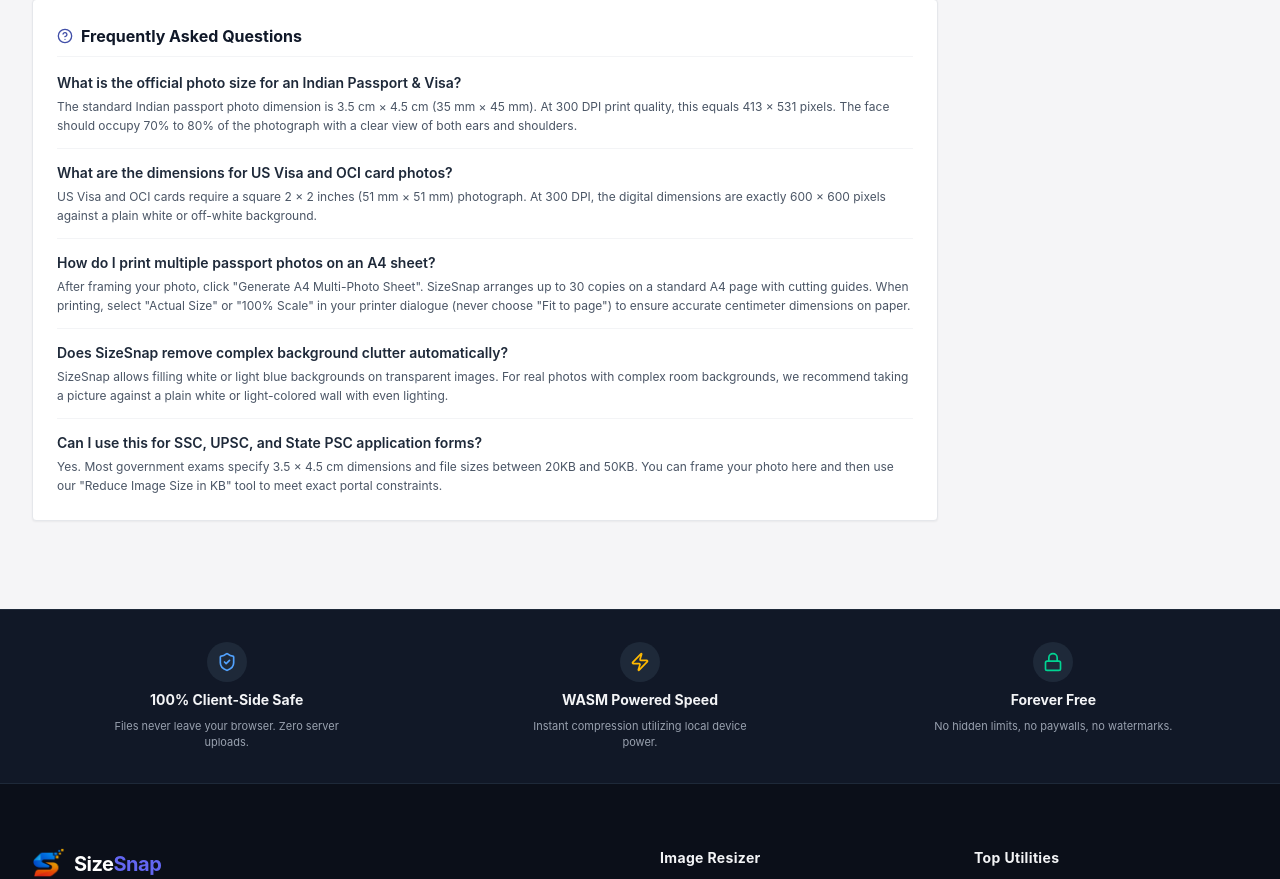
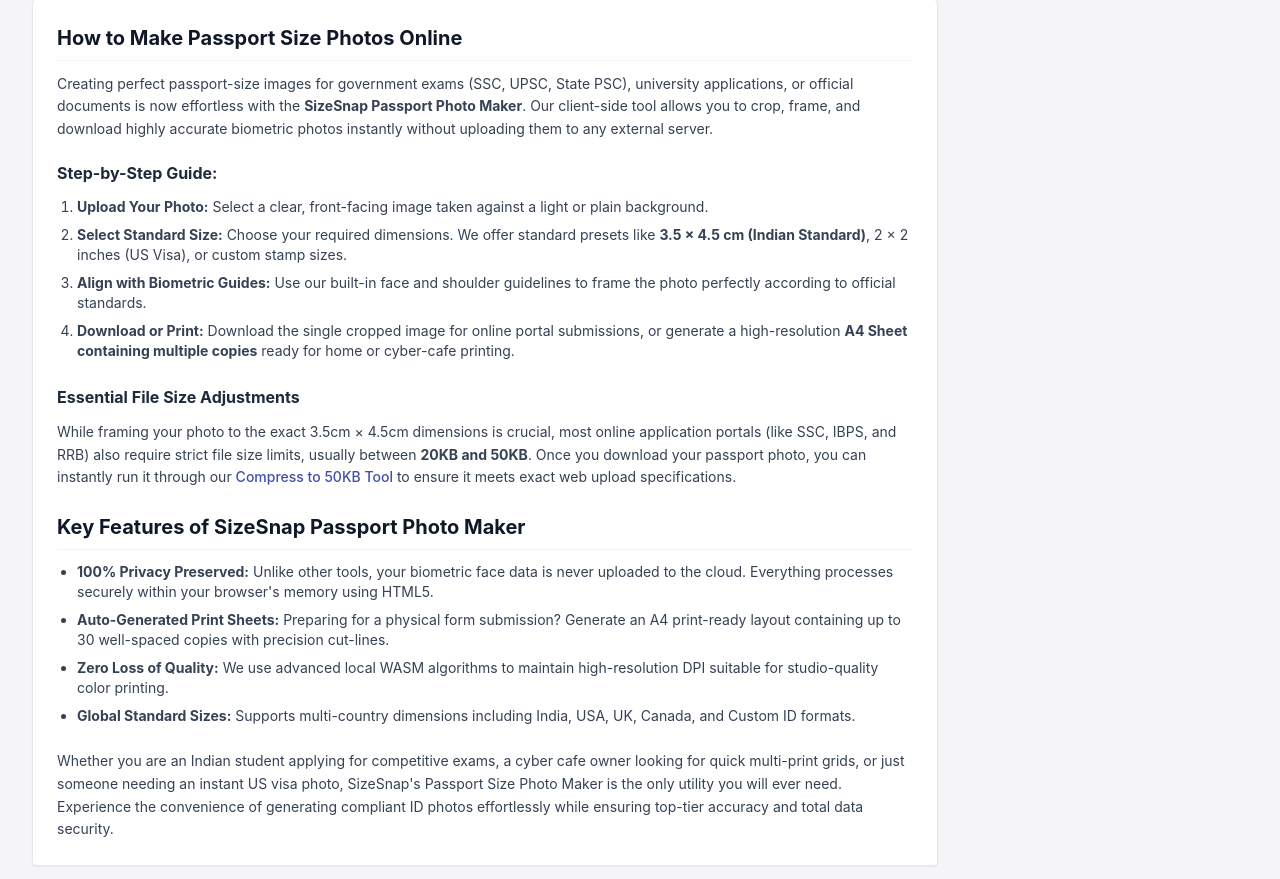
Before and after one commit to pawanprajapati23/sizesnap.in, a Next.js app: page /tools/passport-photo-maker in a window 1280 px wide. Shown: the part 1056-1935 px from the top of the page. Built offline with nearby package versions, Linux system fonts and the light colour scheme; no server answers.

Commit message:
docs: add pi7 inspired comprehensive SEO article to passport photo maker

```diff
--- a/app/tools/passport-photo-maker/page.tsx
+++ b/app/tools/passport-photo-maker/page.tsx
@@ -167,6 +167,43 @@
               </div>
             )}
 
+            {/* Comprehensive SEO Article Section (Inspired by Pi7) */}
+            <article className="bg-white p-5 sm:p-6 rounded-[4px] border border-gray-200 shadow-xs text-gray-700">
+              <h2 className="text-lg sm:text-xl font-bold text-gray-900 mb-3 border-b border-gray-100 pb-2">
+                How to Make Passport Size Photos Online
+              </h2>
+              <p className="text-sm mb-5 leading-relaxed">
+                Creating perfect passport-size images for government exams (SSC, UPSC, State PSC), university applications, or official documents is now effortless with the <strong>SizeSnap Passport Photo Maker</strong>. Our client-side tool allows you to crop, frame, and download highly accurate biometric photos instantly without uploading them to any external server.
+              </p>
+
+              <h3 className="text-base font-bold text-gray-800 mb-3">Step-by-Step Guide:</h3>
+              <ol className="list-decimal pl-5 mb-6 space-y-2 text-sm">
+                <li><strong>Upload Your Photo:</strong> Select a clear, front-facing image taken against a light or plain background.</li>
+                <li><strong>Select Standard Size:</strong> Choose your required dimensions. We offer standard presets like <strong>3.5 × 4.5 cm (Indian Standard)</strong>, 2 × 2 inches (US Visa), or custom stamp sizes.</li>
+                <li><strong>Align with Biometric Guides:</strong> Use our built-in face and shoulder guidelines to frame the photo perfectly according to official standards.</li>
+                <li><strong>Download or Print:</strong> Download the single cropped image for online portal submissions, or generate a high-resolution <strong>A4 Sheet containing multiple copies</strong> ready for home or cyber-cafe printing.</li>
+              </ol>
+
+              <h3 className="text-base font-bold text-gray-800 mb-3">Essential File Size Adjustments</h3>
+              <p className="text-sm mb-6 leading-relaxed">
+                While framing your photo to the exact 3.5cm × 4.5cm dimensions is crucial, most online application portals (like SSC, IBPS, and RRB) also require strict file size limits, usually between <strong>20KB and 50KB</strong>. Once you download your passport photo, you can instantly run it through our <Link href="/tools/reduce-image-size-in-kb?target=50" className="text-[#414FA8] hover:underline font-medium">Compress to 50KB Tool</Link> to ensure it meets exact web upload specifications.
+              </p>
+
+              <h2 className="text-lg sm:text-xl font-bold text-gray-900 mb-3 border-b border-gray-100 pb-2">
+                Key Features of SizeSnap Passport Photo Maker
+              </h2>
+              <ul className="list-disc pl-5 mb-6 space-y-2 text-sm">
+                <li><strong>100% Privacy Preserved:</strong> Unlike other tools, your biometric face data is never uploaded to the cloud. Everything processes securely within your browser's memory using HTML5.</li>
+                <li><strong>Auto-Generated Print Sheets:</strong> Preparing for a physical form submission? Generate an A4 print-ready layout containing up to 30 well-spaced copies with precision cut-lines.</li>
+                <li><strong>Zero Loss of Quality:</strong> We use advanced local WASM algorithms to maintain high-resolution DPI suitable for studio-quality color printing.</li>
+                <li><strong>Global Standard Sizes:</strong> Supports multi-country dimensions including India, USA, UK, Canada, and Custom ID formats.</li>
+              </ul>
+
+              <p className="text-sm leading-relaxed">
+                Whether you are an Indian student applying for competitive exams, a cyber cafe owner looking for quick multi-print grids, or just someone needing an instant US visa photo, SizeSnap's Passport Size Photo Maker is the only utility you will ever need. Experience the convenience of generating compliant ID photos effortlessly while ensuring top-tier accuracy and total data security.
+              </p>
+            </article>
+
             {/* FAQ Section */}
             <div className="bg-white p-4 sm:p-6 rounded-[4px] border border-gray-200 shadow-xs space-y-4">
               <div className="flex items-center gap-2 border-b border-gray-100 pb-2">
```
